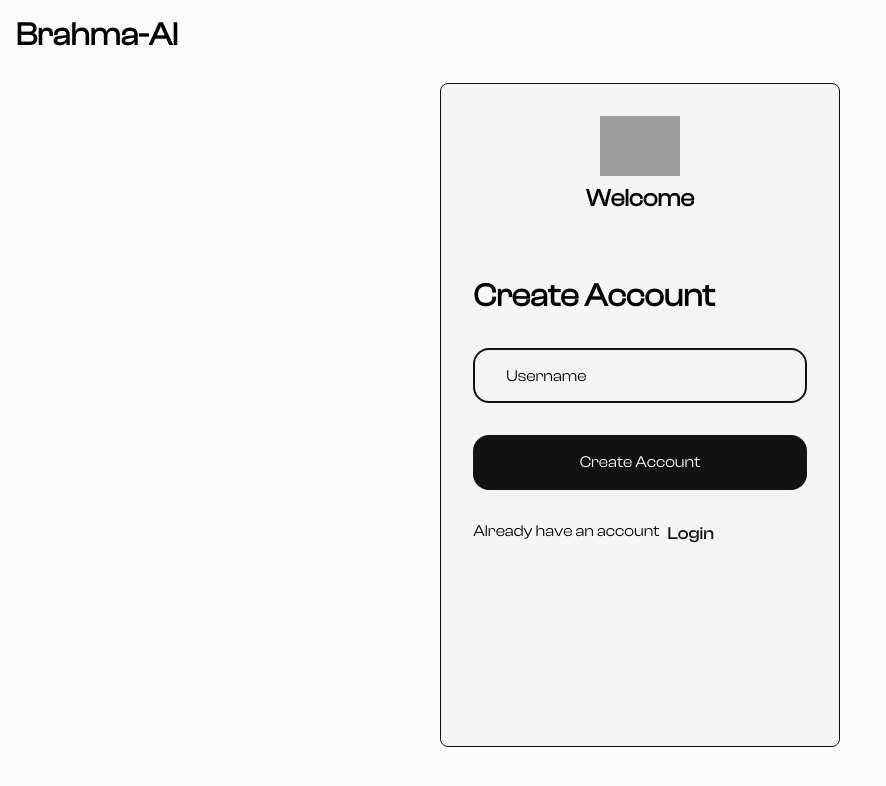
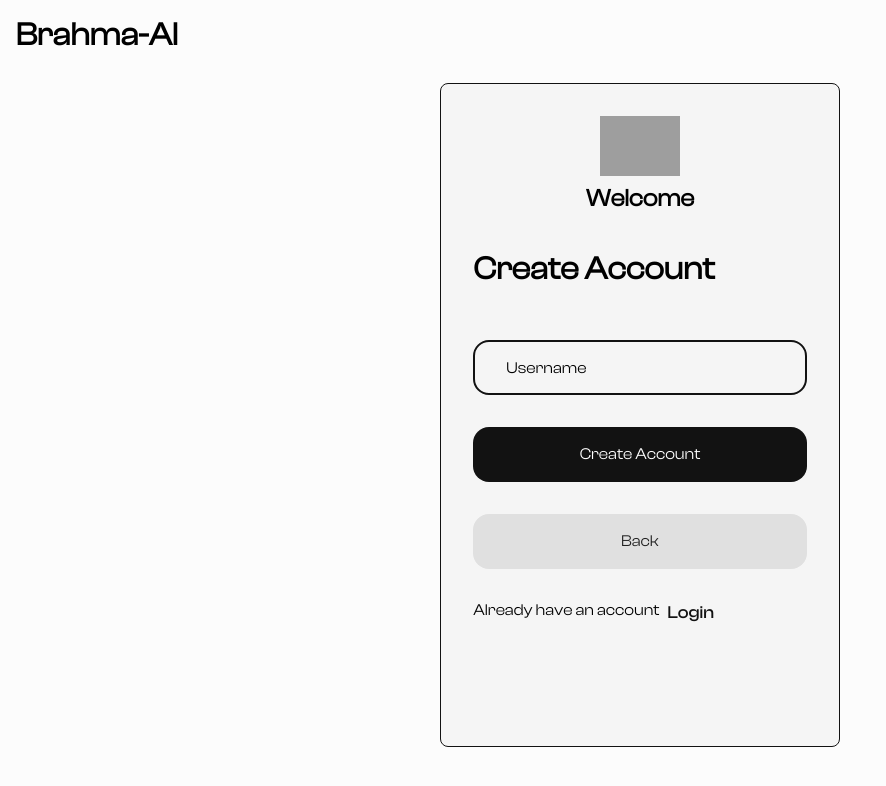
Before and after one commit to chetankumawat13/Brahma-AI, a React (Vite) app in the folder frontend/: page /register in a window 1280 px wide. Both pictures are taken after a click on the button "Continue". Shown: the top 786 px of the page, without its empty margins (0-886 px from the left). Built offline with nearby package versions, Linux system fonts and the light colour scheme; no server answers; grey boxes are pictures that could not be loaded.

Commit message:
feat: add registration functionality and update form styles

```diff
--- a/frontend/src/features/auth/hooks/useAuth.js
+++ b/frontend/src/features/auth/hooks/useAuth.js
@@ -1,6 +1,6 @@
 import { useContext } from "react"
 import { AuthContext } from "../auth.context"
-import { login } from "../services/auth.api"
+import { login, register } from "../services/auth.api"
 
 
 export const useAuth = () => {
@@ -17,10 +17,20 @@ export const useAuth = () => {
             }
     }
 
+    const handleRegister = async (email,username,password) => {
+        try{
+            setLoading(true)
+            const response = await register(email,username,password)
+            setUser(response)
+        }finally{
+            setLoading(false)
+        }
+    }
+
 
 
 
     return {
-        user,loading,handleLogin
+        user,loading,handleLogin,handleRegister
     }
 }
--- a/frontend/src/features/auth/pages/Register.jsx
+++ b/frontend/src/features/auth/pages/Register.jsx
@@ -1,13 +1,18 @@
 import React, { useEffect, useState } from "react";
 import TopBar from "../components/TopBar";
-import { Link } from "react-router";
+import { Link, useNavigate } from "react-router";
+import { useAuth } from "../hooks/useAuth";
+import { useForm } from "react-hook-form";
 
 const Register = () => {
   const [step, setStep] = useState(1);
   const [canResend, setCanResend] = useState(false);
   const [timer, setTimer] = useState(30);
 
-
+  const {user,loading,handleRegister} = useAuth()
+  const {handleSubmit,register} = useForm()
+  const [error, setError] = useState('')
+  const navigate =  useNavigate()
 
   useEffect(() => {
     if (step !== 3) return;
@@ -33,21 +38,35 @@ const Register = () => {
     setCanResend(false);
   };
 
+  const handleSubmitRegister = async (data) => {
+        try{
+            setError('')
+            await handleRegister(data.email,data.username,data.password)
+            setStep(3)
+        }catch(err){
+            const message = err.response?.data.message
+            setError(message)
+        }
+  }
+
+
   return (
     <div className="form-container">
       <TopBar />
-      <form action="">
+
+      <form onSubmit={handleSubmit(handleSubmitRegister)} action="">
         {step === 1 && (
           <>
-            <div className="form-title">
+              <div className="form-title">
               <h4>Create Account</h4>
             </div>
+            <small>{error && `${error}`}</small>
             <div className="input-box">
-              <input type="email" id="email" placeholder="" />
+              <input {...register('email')} type="email" id="email" placeholder="" />
               <label htmlFor="email">Email address</label>
             </div>
             <div className="input-box">
-              <input type="password" id="password" placeholder="" />
+              <input {...register("password")} type="password" id="password" placeholder="" />
               <label htmlFor="password">Password</label>
             </div>
             <button onClick={() => setStep(2)} type="button">
@@ -60,16 +79,19 @@ const Register = () => {
         )}
         {step === 2 && (
           <>
-            <div className="form-title">
+                <div className="form-title">
               <h4>Create Account</h4>
             </div>
+            <small>{error && `${error}`}</small>
+
             <div className="input-box">
-              <input type="text" id="username" placeholder="" />
+              <input {...register("username")} type="text" id="username" placeholder="" />
               <label htmlFor="username">Username</label>
             </div>
-            <button onClick={() => setStep(3)} type="submit">
-              Create Account
+            <button  type="submit">
+                {loading?"Creating...":"Create Account"}
             </button>
+            <button type="button" onClick={() => setStep(1)} className="back-btn">Back</button>
             <p>
               Already have an account <Link to={"/login"}>Login</Link>
             </p>
--- a/frontend/src/features/auth/style/form.css
+++ b/frontend/src/features/auth/style/form.css
@@ -53,6 +53,15 @@
         gap: var(--gutter-lg);
         margin-top: var(--margin-lg);
 
+        .form-title{
+            width: 100%;
+            margin-top: 0.3rem;
+            h4{
+                font-size: var(--font-size-xl);
+                font-family: 'Brahma-Regular';
+            }
+        }
+
 
         small{
             color: var(--text-danger-color);
@@ -106,6 +115,14 @@
             font-size: var(--font-size-md);
             font-family: 'Brahma-Regular';
             cursor: pointer;
+        }
+
+        .back-btn{
+            background-color: var(--bg-tertiary-color);
+            color: var(--text-primary-color);
+            width: 100%;
+            font-size: var(--font-size-md);
+
         }
 
         p{
```
